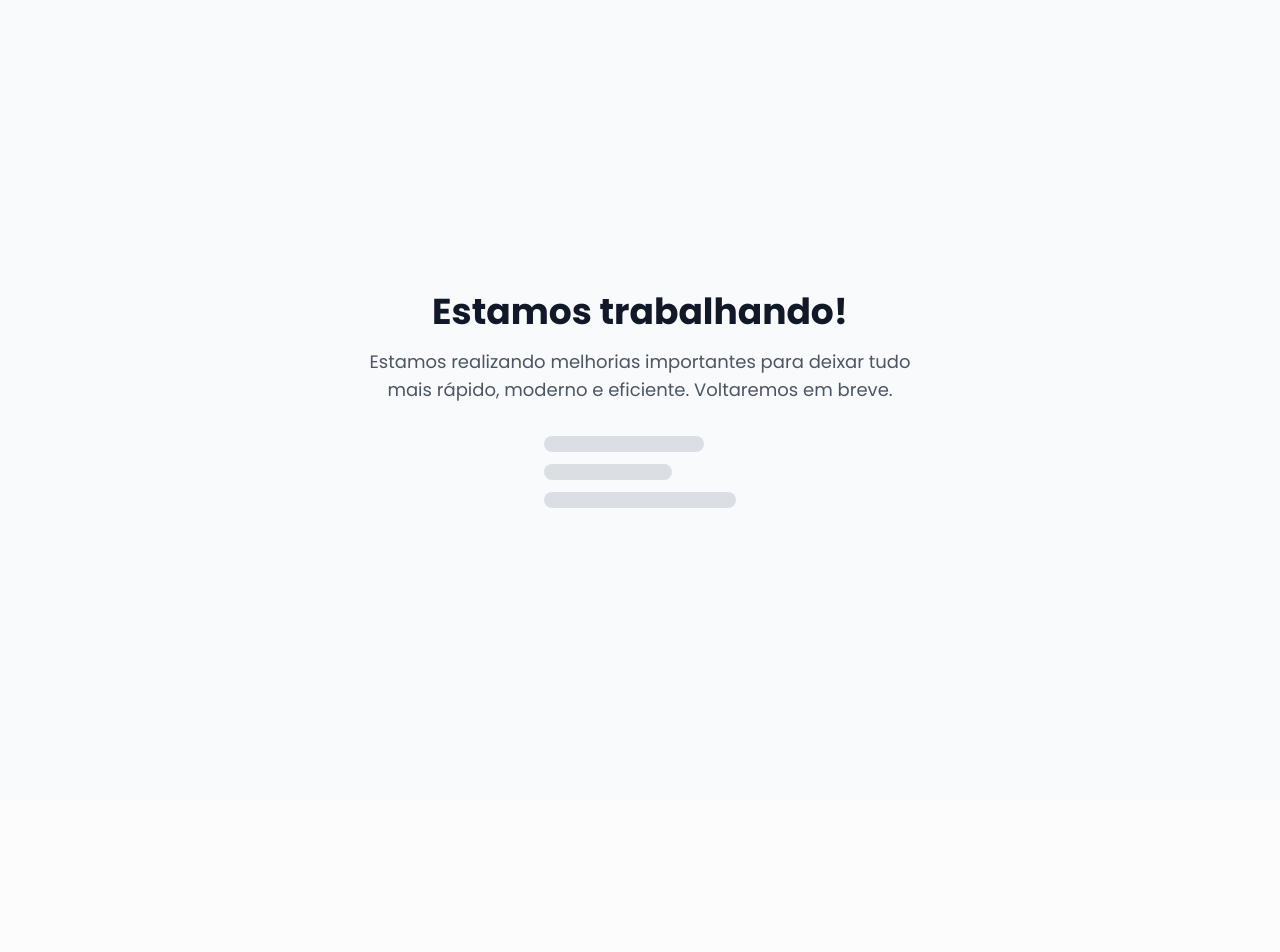
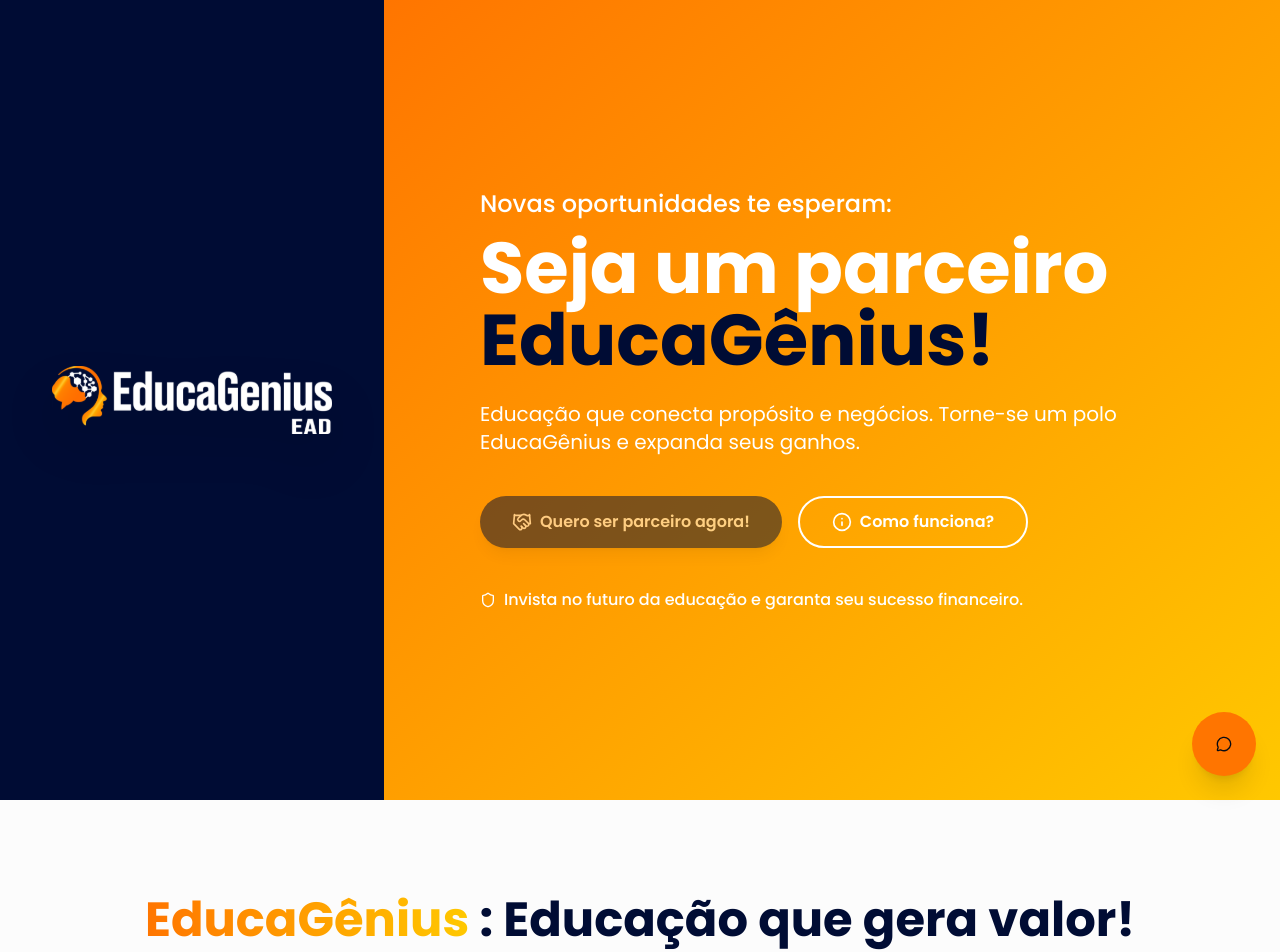
Before and after one commit to EducaGenius/EDGenius-Site, a Next.js app: page / in a window 1280 px wide. Shown: the top 952 px of the page. Before the commit the page ends 800 px from the top, so only its background shows below. Built offline with nearby package versions, Linux system fonts and the light colour scheme.

Commit message:
Fixed Web site

```diff
--- a/app/page.tsx
+++ b/app/page.tsx
@@ -1,20 +1,56 @@
-export default function Page() {
+import { Header } from "@/components/header"
+import { Hero } from "@/components/hero"
+import { MissionValuesSection } from "@/components/mission-values-section"
+import { BenefitsSection } from "@/components/benefits-section"
+import { PartnershipLevels } from "@/components/partnership-levels"
+import { JourneySection } from "@/components/journey-section"
+import { CoursesSection } from "@/components/courses-section"
+import { EjaSection } from "@/components/eja-section"
+import { FormSection } from "@/components/form-section"
+import { FaqSection } from "@/components/faq-section"
+import { Footer } from "@/components/footer"
+import { FloatingButtons } from "@/components/floating-buttons"
+
+export default function Home() {
   return (
-    <div className="min-h-screen flex flex-col items-center justify-center text-center px-6 bg-gray-50">
-      <h1 className="text-4xl font-bold text-gray-900 mb-4">
-        Estamos trabalhando!
-      </h1>
+    <>
+      <Header />
 
-      <p className="text-lg text-gray-600 max-w-xl">
-        Estamos realizando melhorias importantes para deixar tudo mais rápido,
-        moderno e eficiente. Voltaremos em breve.
-      </p>
+      <main className="min-h-screen">
+        {/* Hero Section - Split design with logo and CTA */}
+        <section id="inicio">
+          <Hero />
+        </section>
 
-      <div className="mt-8 animate-pulse">
-        <div className="h-4 w-40 bg-gray-300 rounded-full mb-3"></div>
-        <div className="h-4 w-32 bg-gray-300 rounded-full mb-3"></div>
-        <div className="h-4 w-48 bg-gray-300 rounded-full"></div>
-      </div>
-    </div>
-  );
+        {/* Mission, Values, Video and Stats Section */}
+        <section id="sobre">
+          <MissionValuesSection />
+        </section>
+
+        {/* Benefits Section - 6 cards with badges */}
+        <BenefitsSection />
+
+        {/* Partnership Levels - Staggered 3-tier cards */}
+        <PartnershipLevels />
+
+        {/* Journey Section - Timeline with scroll progress */}
+        <JourneySection />
+
+        {/* Courses Section - Technical courses by category */}
+        <CoursesSection />
+
+        {/* EJA Section - Adult education courses */}
+        <EjaSection />
+
+        {/* Form Section - Form */}
+        <FormSection />
+
+        {/* FAQ Section - Frequently asked questions */}
+        <FaqSection />
+      </main>
+
+      <Footer />
+      <FloatingButtons />
+    </>
+  )
 }
```
